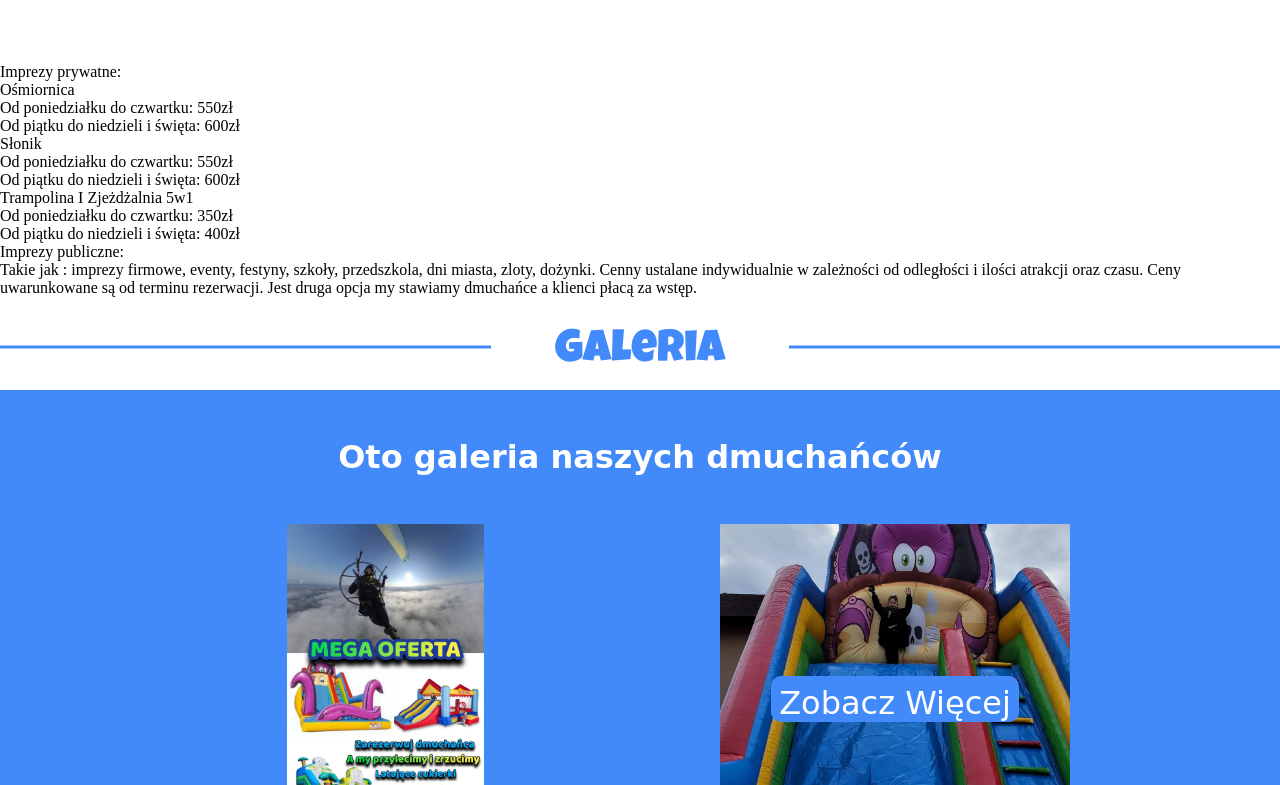
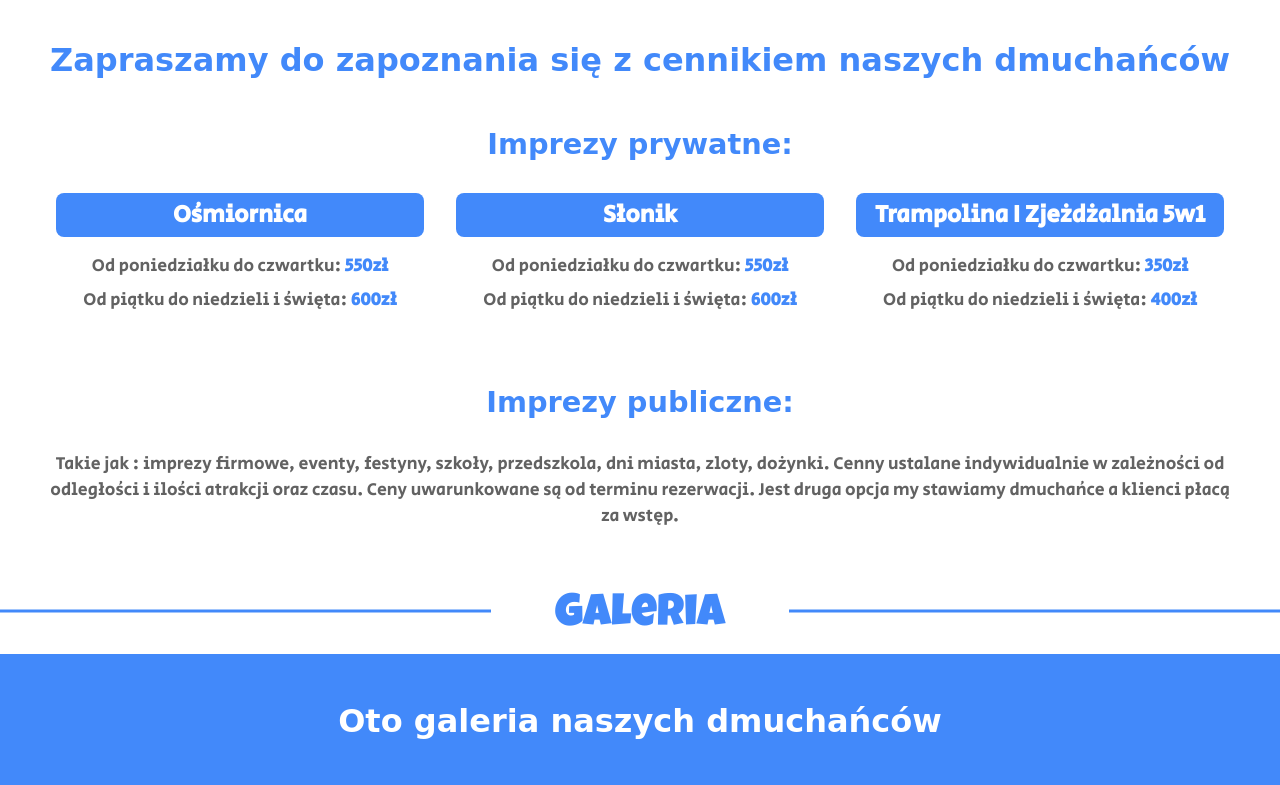
Before and after one commit to BartoszBuko/Nadmuchani, a website: page index.html in a window 1280 px wide. Shown: the part 2840-3625 px from the top of the page. Drawn offline with nearby package versions, Linux system fonts and the light colour scheme; a web font is replaced by a local one.

Commit message:
added pricelist styles

```diff
--- a/public/css/main.css
+++ b/public/css/main.css
@@ -290,6 +290,83 @@
   font-size: clamp(1rem, 3vw, 1.1rem);
 }
 
+.pricelist {
+  display: flex;
+  flex-direction: column;
+  align-items: center;
+  justify-content: center;
+  row-gap: 3rem;
+  text-align: center;
+  padding-bottom: 2rem;
+}
+
+.pricelist__main {
+  color: var(--clr-primary) !important;
+}
+
+.pricelist__wrapper {
+  display: flex;
+  flex-direction: column;
+  align-items: center;
+  justify-content: center;
+  row-gap: 2rem;
+  width: 100%;
+  max-width: 1200px;
+  font-family: var(--ff-secularone);
+}
+
+.pricelist__text {
+  color: var(--clr-primary);
+  font-family: var(--ff-boogaloo);
+  font-size: clamp(1.5rem, 2.7vw, 1.8rem);
+  font-weight: 700;
+  text-align: center;
+}
+
+.grid__prices {
+  display: grid;
+  grid-template-columns: repeat(auto-fit, minmax(200px, 1fr));
+  grid-gap: 2rem;
+  width: 100%;
+  max-width: 1200px;
+  padding: 0 1rem;
+}
+
+.pricelist__item {
+  color: var(--clr-third);
+}
+
+.pricelist__item--text {
+  font-size: clamp(1.2rem, 2.7vw, 1.5rem);
+  background-color: var(--clr-primary);
+  color: var(--clr-secondary);
+  padding: 0.3rem 0.8rem;
+  border-radius: 0.5rem;
+  margin-bottom: 1rem;
+  font-weight: 700;
+}
+
+.pricelist__item--prices {
+  font-size: clamp(0.8rem, 2vw, 1.1rem);
+}
+
+.prices__text > span {
+  color: var(--clr-primary);
+  font-weight: 700;
+}
+
+.prices__text {
+  margin-bottom: 0.5rem;
+}
+
+.pricelist__text--public {
+  color: var(--clr-third);
+  font-size: clamp(0.8rem, 2vw, 1.1rem);
+}
+.public {
+  margin-top: 2rem;
+}
+
 .gallery {
   display: flex;
   flex-direction: column;
@@ -297,6 +374,7 @@
   justify-content: center;
   row-gap: 3rem;
   background-color: var(--clr-primary);
+  text-align: center;
 }
 
 .gallery__text {
```
